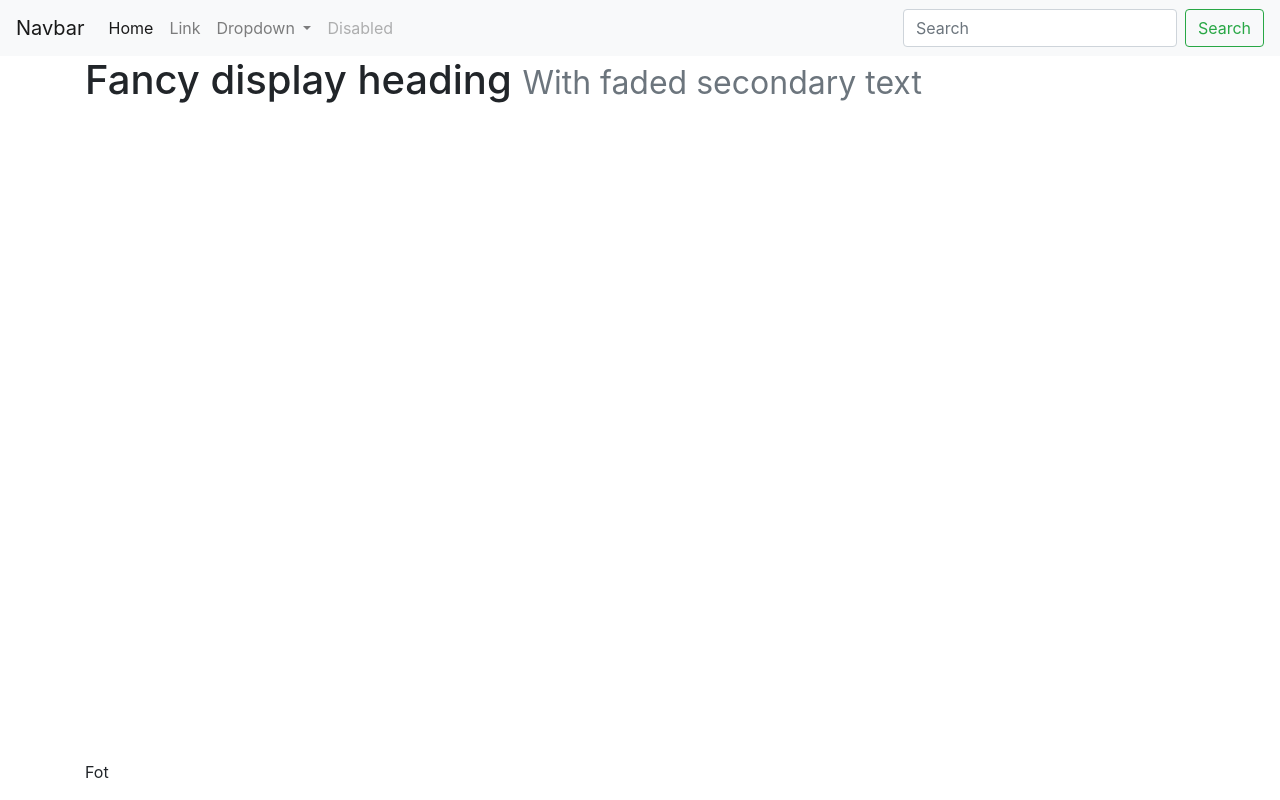
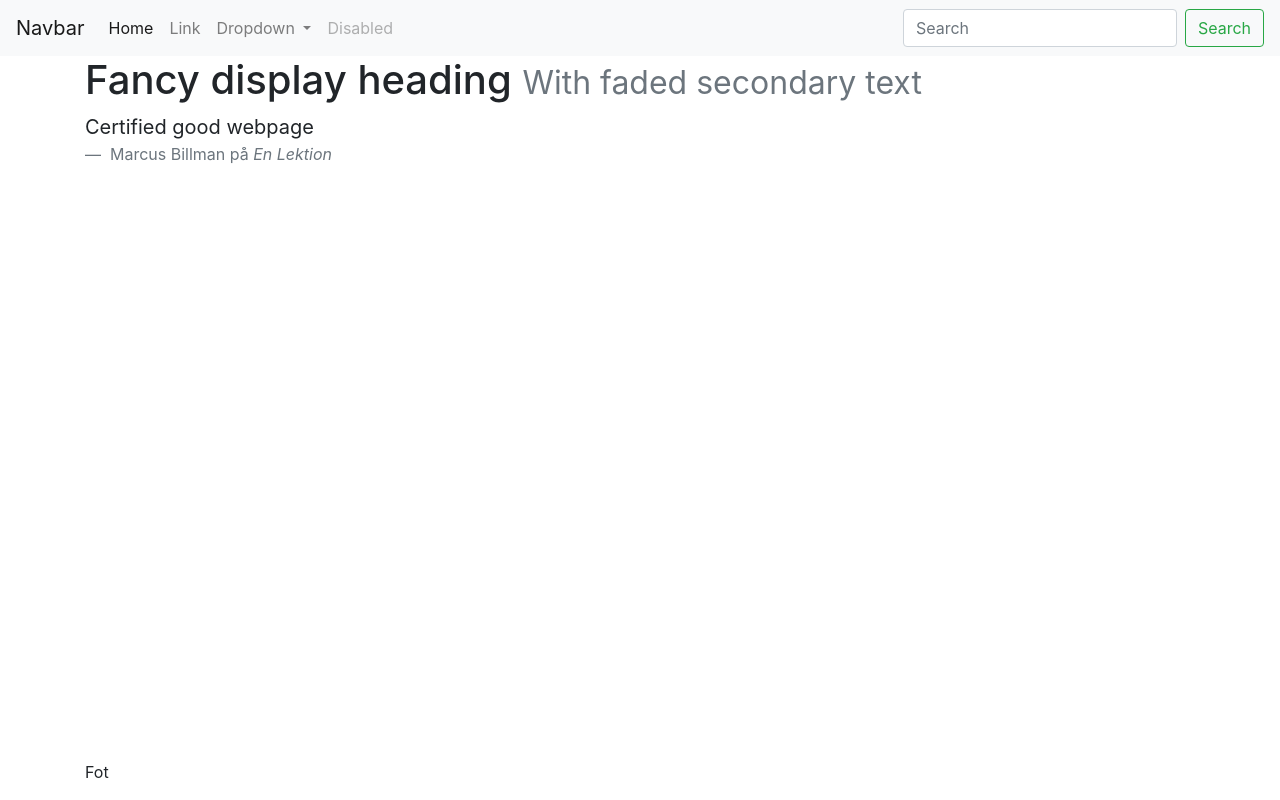
Before and after one commit to elloot/wsp1-bootstrap, a plain HTML site: page index.html in a window 1280 px wide. Drawn offline with nearby package versions, Linux system fonts and the light colour scheme.

Commit message:
add quote

```diff
--- a/index.html
+++ b/index.html
@@ -92,6 +92,13 @@
         Fancy display heading
         <small class="text-muted">With faded secondary text</small>
       </h1>
+
+      <blockquote class="blockquote">
+        <p class="mb-0">Certified good webpage</p>
+        <footer class="blockquote-footer">
+          Marcus Billman på <cite title="Source Title">En Lektion</cite>
+        </footer>
+      </blockquote>
     </main>
 
     <footer class="footer mt-auto">
```
